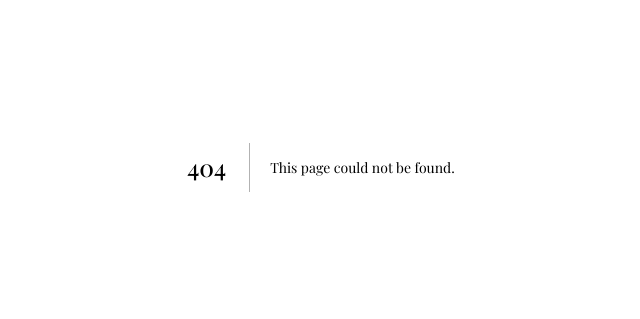
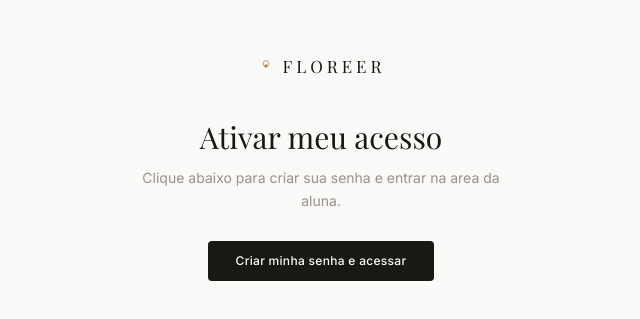
Before and after one commit to lehlanzarinii/floreer-site, a Next.js app: page /aluno/ativar in a window 1280 px wide. Before the commit this address had no page. Shown: the part 233-552 px from the top of the page, without its empty margins (319-959 px from the left). Built offline with nearby package versions, Linux system fonts and the light colour scheme; a web font is replaced by a local one.

Commit message:
Add files via upload

```diff
--- /dev/null
+++ b/app/aluno/ativar/page.tsx
@@ -0,0 +1,69 @@
+"use client";
+import { Suspense, useState } from "react";
+import { useSearchParams } from "next/navigation";
+import Link from "next/link";
+
+// Pagina intermediaria (a prova de robos de e-mail): o link de criar senha
+// so e gerado quando a ALUNA clica no botao, e nao quando um robo abre o link.
+function AtivarConteudo() {
+  const params = useSearchParams();
+  const pid = params.get("pid");
+  const [loading, setLoading] = useState(false);
+  const [erro, setErro] = useState("");
+
+  async function ativar() {
+    if (!pid) {
+      setErro("Link invalido. Use o botao do seu e-mail de compra.");
+      return;
+    }
+    setLoading(true);
+    setErro("");
+    try {
+      const res = await fetch("/api/link-acesso", {
+        method: "POST",
+        headers: { "Content-Type": "application/json" },
+        body: JSON.stringify({ paymentId: pid }),
+      });
+      const data = await res.json();
+      if (data?.link) {
+        window.location.href = data.link;
+        return;
+      }
+      setErro("Nao foi possivel ativar agora. Tente novamente em instantes.");
+    } catch {
+      setErro("Erro ao ativar. Tente novamente.");
+    }
+    setLoading(false);
+  }
+
+  return (
+    <div className="min-h-screen bg-floreer-bg flex flex-col items-center justify-center px-6 text-center">
+      <Link href="/" className="flex items-center gap-2 mb-10">
+        <svg width="18" height="18" viewBox="0 0 22 22" fill="none">
+          <circle cx="11" cy="8" r="3.5" stroke="#B8864A" strokeWidth="1" />
+          <circle cx="11" cy="11" r="2" fill="#B8864A" />
+        </svg>
+        <span className="font-serif text-[17px] text-floreer-dark tracking-[4px]">FLOREER</span>
+      </Link>
+
+      <div className="max-w-sm">
+        <h1 className="font-serif text-3xl text-floreer-dark mb-3">Ativar meu acesso</h1>
+        <p className="text-sm text-floreer-muted leading-relaxed mb-7">
+          Clique abaixo para criar sua senha e entrar na area da aluna.
+        </p>
+        {erro && <p className="text-xs text-red-500 mb-4">{erro}</p>}
+        <button onClick={ativar} disabled={loading} className="btn-primary inline-block disabled:opacity-60">
+          {loading ? "Ativando..." : "Criar minha senha e acessar"}
+        </button>
+      </div>
+    </div>
+  );
+}
+
+export default function AtivarPage() {
+  return (
+    <Suspense>
+      <AtivarConteudo />
+    </Suspense>
+  );
+}
```
